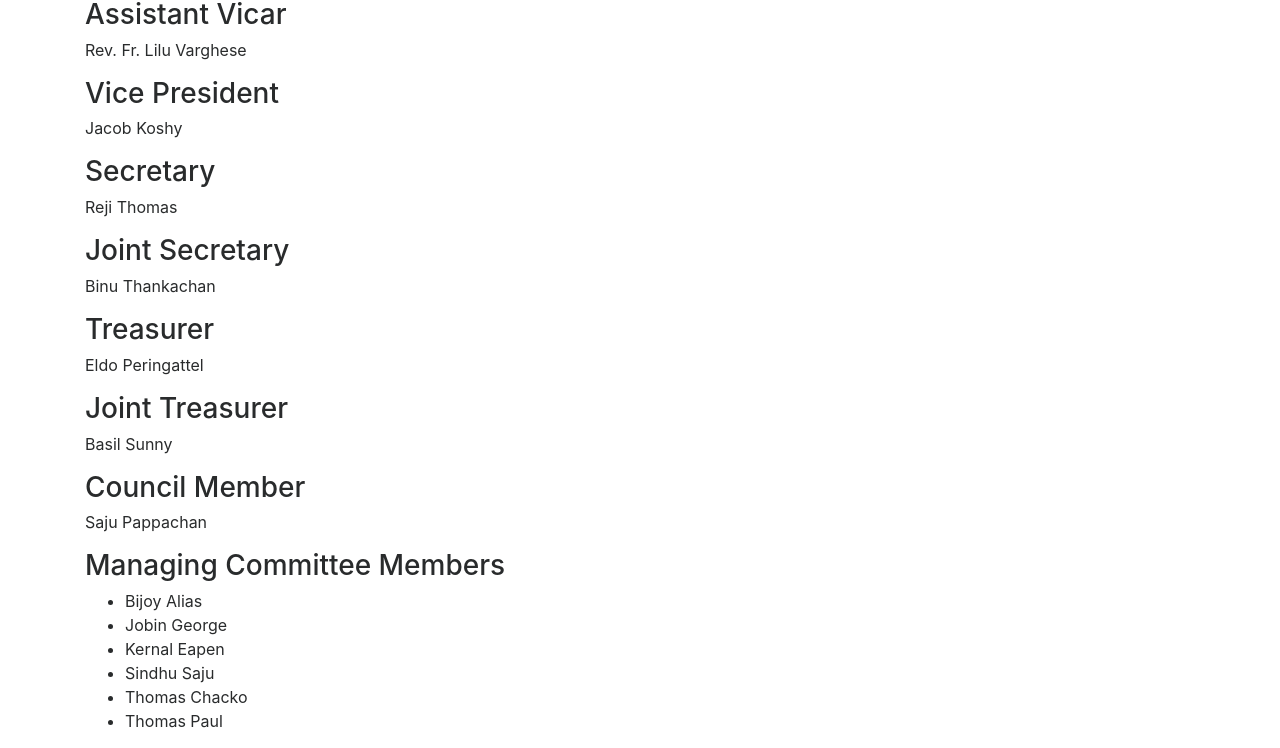
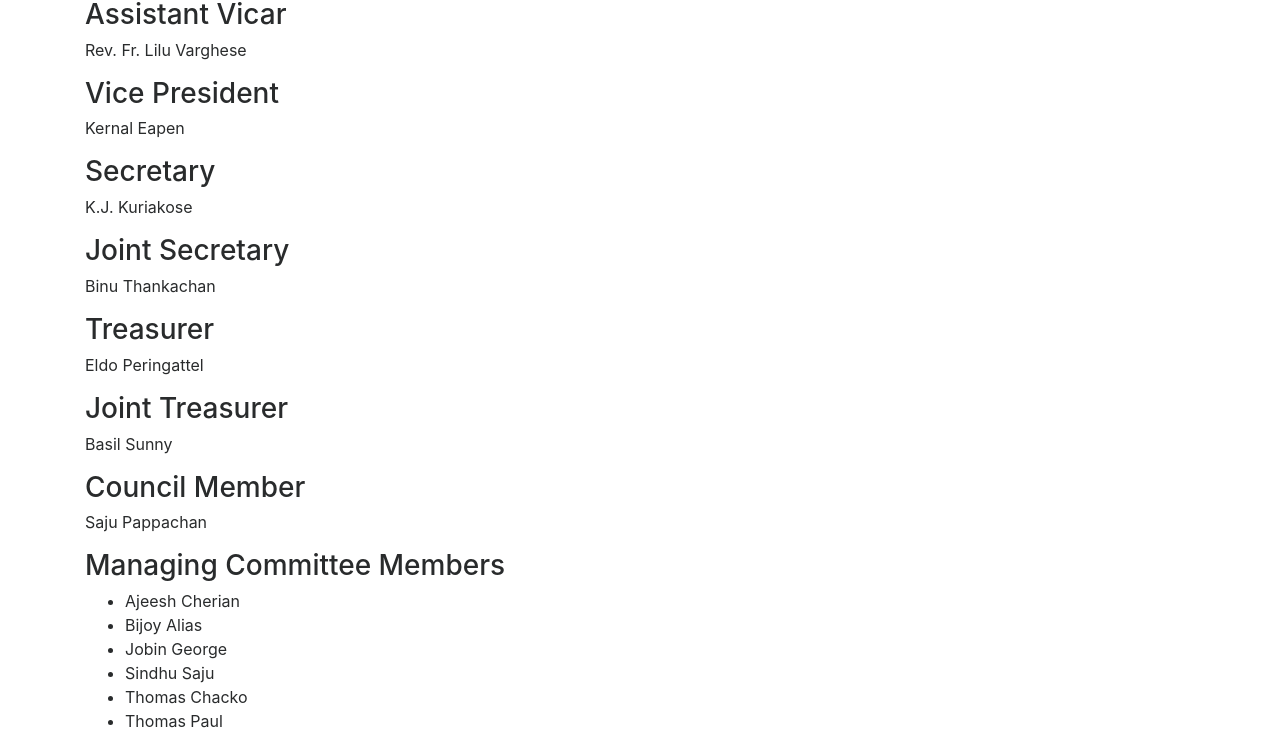
Before and after one commit to stmarys-jsoc/stmarys-jsoc.github.io, a Jekyll site: the page built from board.md, in a window 1280 px wide. Shown: the part 392-1140 px from the top of the page. Built offline with Jekyll 4.4.1, drawn with Linux system fonts in a browser that asks for light colours.

Commit message:
Update board.md

```diff
--- a/board.md
+++ b/board.md
@@ -12,10 +12,10 @@ Rev. Fr. Geevarghese Thandayath
 Rev. Fr. Lilu Varghese
 
 ### Vice President
-Jacob Koshy
+Kernal Eapen
 
 ### Secretary
-Reji Thomas
+K.J. Kuriakose
 
 ### Joint Secretary
 Binu Thankachan
@@ -30,9 +30,9 @@ Basil Sunny
 Saju Pappachan
 
 ### Managing Committee Members
+- Ajeesh Cherian
 - Bijoy Alias
 - Jobin George
-- Kernal Eapen
 - Sindhu Saju
 - Thomas Chacko
 - Thomas Paul
```
